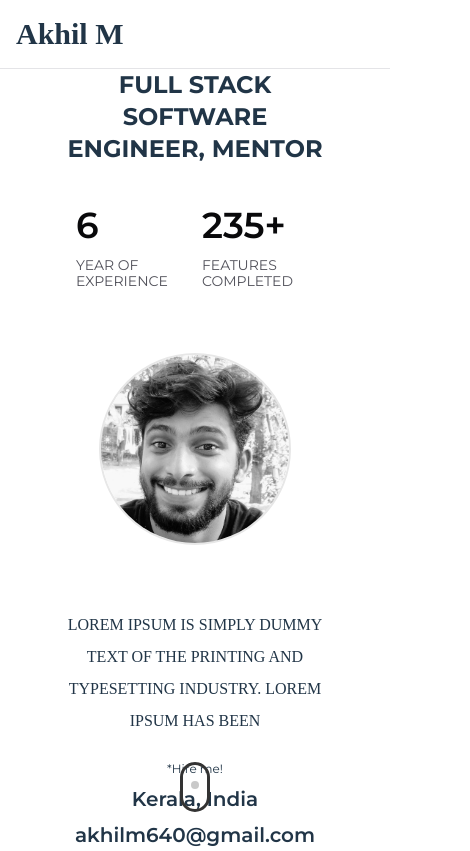
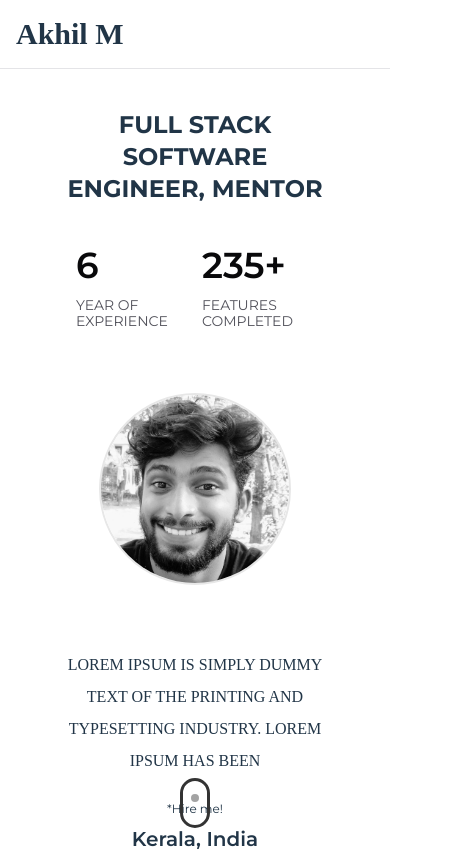
Before and after one commit to akhilmdev/portfolio_v1, a React (Vite) app: page / in a window 390 px wide. Shown: the top 851 px of the page, 470 px wide, since content can reach past the window. Built offline with nearby package versions, Linux system fonts and the light colour scheme; a web font is replaced by a local one.

Commit message:
mobile device updated

```diff
--- a/src/App.tsx
+++ b/src/App.tsx
@@ -15,7 +15,7 @@ function App() {
   };
 
   return (
-    <div className="h-screen w-full bg-white relative">
+    <div className="w-full bg-white relative">
       <Home />
       <Experience cols={4} style={"grid-cols-4"} />
       <ExperienceList />
--- a/src/components/Home/Home.tsx
+++ b/src/components/Home/Home.tsx
@@ -12,9 +12,9 @@ const Home: React.FC<Props> = () => {
     home: { homeLeft, avatar, imageURL, homeRight, header },
   } = data;
   return (
-    <div className="">
+    <div className="h-screen relative">
       <Header {...header} />
-      <div className="h-screen lg:w-11/12 xl:w-full	flex flex-col	md:flex-row">
+      <div className="min-h-screen lg:w-11/12 xl:w-full	flex flex-col	md:flex-row inherit">
         <HomeLeft homeLeft={homeLeft} />
         <AvatarComponent
           imageURL={imageURL}
--- a/src/components/Works/Works.tsx
+++ b/src/components/Works/Works.tsx
@@ -17,7 +17,7 @@ const Works: React.FC<Props> = () => {
       </p>
       {works.map((work, index) => {
         return (
-          <div key={work.name} className="w-full sm:relative">
+          <div key={work.name} className="w-full relative">
             <div
               className={`flex mt-24 ${
                 isEven(index) ? "" : "flex-row-reverse"
@@ -26,13 +26,13 @@ const Works: React.FC<Props> = () => {
               <img
                 src={work.imageURL}
                 alt="project screen short"
-                className={`md:w-3/5 hover:invert-[.1] invert-0 rounded-lg sm:w-full drop-shadow-2xl`}
+                className={`md:w-3/5 hover:invert-[.1] invert-0 rounded-lg w-full drop-shadow-2xl`}
               />
               <div
-                className={` sm:w-full md:w-3/5 my-auto flex flex-col gap-4 z-10 sm:absolute md:relative sm:p-6  ${
+                className={`w-full md:w-3/5 my-auto flex flex-col gap-4 z-10 absolute md:relative sm:p-6 p-3 ${
                   isEven(index)
-                    ? "sm:text-start md:text-end md:-ml-24 xl:pr-36 lg:pr-20"
-                    : "text-start md:-mr-24 pl-36"
+                    ? "text-start md:text-end md:-ml-24 xl:pr-36 lg:pr-20"
+                    : "text-start md:-mr-24 md:pl-8"
                 }`}
               >
                 <p
--- a/src/components/common/HomeLeft.tsx
+++ b/src/components/common/HomeLeft.tsx
@@ -14,7 +14,7 @@ const HomeLeft: React.FC<Props> = ({
 }) => {
   return (
     <div
-      className={`flex-col mt-auto mb-0 md:mt-auto md:mb-auto w-full md:w-1/3 md:ml-3 flex gap-10 px-16 md:px-4 ${wrapperStyles}`}
+      className={`flex-col mt-10 mb-0 md:mt-auto md:mb-auto w-full md:w-1/3 md:ml-3 flex gap-10 px-16 md:px-4 ${wrapperStyles}`}
     >
       <div className="lg:text-5xl md:text-4xl text-2xl font-bold  m-auto uppercase md:text-left md:mb-32 flex justify-center md:block">
         {title}
--- a/src/components/common/card.tsx
+++ b/src/components/common/card.tsx
@@ -9,7 +9,7 @@ interface Props {
 const Card: React.FC<Props> = ({ text, isEven, wrapperStyles = "" }) => {
   return (
     <div
-      className={`bg-white flex w-full z-10 text-black p-4 rounded-md drop-shadow-2xl sm:bg-opacity-80 md:bg-opacity-95 text-sm italic ${wrapperStyles}`}
+      className={`bg-white flex w-full z-10 text-black p-4 rounded-md drop-shadow-2xl bg-opacity-80 md:bg-opacity-95 text-sm italic ${wrapperStyles}`}
     >
       <p>{ReactHtmlParser(text)}</p>
     </div>
--- a/src/components/common/scrollMouse.tsx
+++ b/src/components/common/scrollMouse.tsx
@@ -3,8 +3,8 @@ import React from "react";
 interface Props {}
 const ScrollMouse: React.FC<Props> = () => {
   return (
-    <div className="absolute bottom-8 w-full">
-      <div className="mouse  mx-auto"></div>
+    <div className="absolute bottom-4 md:bottom-8 w-full">
+      <div className="mouse mx-auto"></div>
     </div>
   );
 };
```
